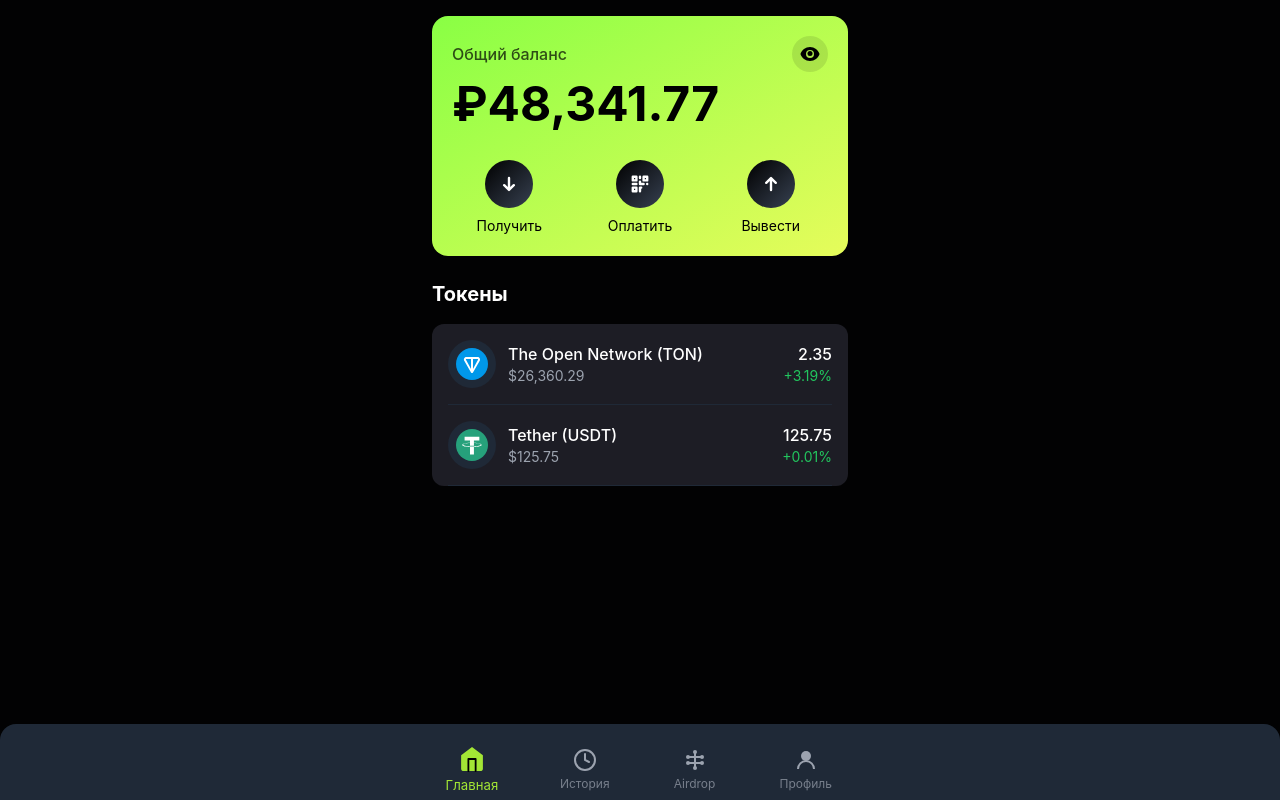
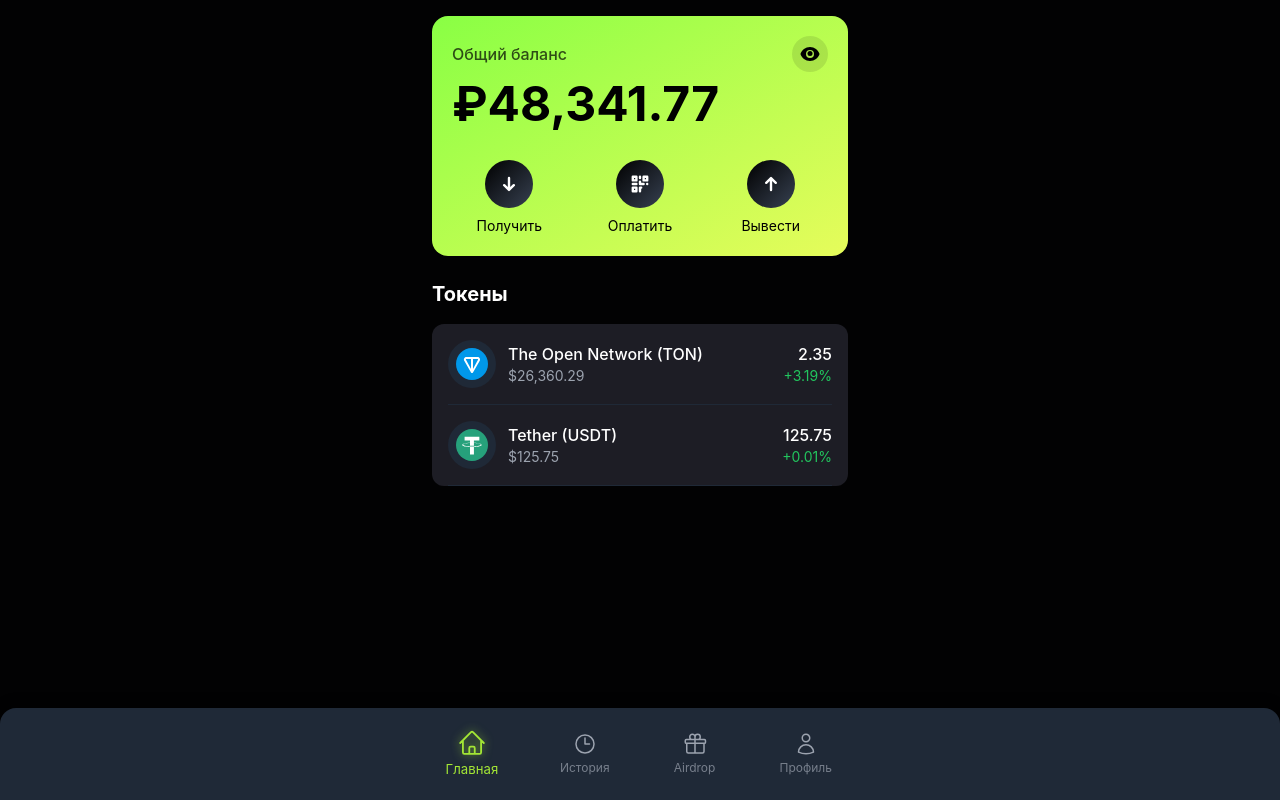
Before and after one commit to thafizov/cryptosbp_webapp, a React (Create React App) app: page / in a window 1280 px wide. Built offline with nearby package versions, Linux system fonts and the light colour scheme.

Commit message:
Update Footer component

```diff
--- a/src/components/Footer.jsx
+++ b/src/components/Footer.jsx
@@ -1,59 +1,79 @@
-import React from 'react';
+import React, { useEffect, useState } from 'react';
+import { useTelegram } from '../contexts/TelegramContext';
+import {
+  HomeIcon,
+  ClockIcon,
+  GiftIcon,
+  UserIcon
+} from '@heroicons/react/24/outline';
 
 const Footer = ({ activeTab, onTabChange }) => {
+  const { webApp } = useTelegram();
+  const [safeAreaBottom, setSafeAreaBottom] = useState(0);
+
+  // Обнаружение Safe Area на iOS устройствах
+  useEffect(() => {
+    const detectSafeArea = () => {
+      // Проверка на iOS устройства с Home Indicator
+      const iOS = /iPad|iPhone|iPod/.test(navigator.userAgent) && !window.MSStream;
+      const isIPhone = /iPhone/.test(navigator.userAgent) && !window.MSStream;
+      const hasHomeIndicator = isIPhone && (window.screen.height >= 812 || window.screen.width >= 812);
+
+      if (iOS && hasHomeIndicator) {
+        // Используем CSS переменные или стандартные значения для iPhone с Home Indicator
+        setSafeAreaBottom(34);
+      } else if (webApp?.viewportStableHeight) {
+        // Используем данные от Telegram Web App API для определения безопасной зоны
+        const viewportHeight = webApp.viewportHeight;
+        const stableViewportHeight = webApp.viewportStableHeight;
+        const bottomInset = viewportHeight - stableViewportHeight;
+
+        if (bottomInset > 0) {
+          setSafeAreaBottom(bottomInset);
+        }
+      }
+    };
+
+    detectSafeArea();
+    window.addEventListener('resize', detectSafeArea);
+
+    return () => {
+      window.removeEventListener('resize', detectSafeArea);
+    };
+  }, [webApp]);
+
   const tabs = [
     {
       id: 'home',
       label: 'Главная',
-      icon: (
-        <svg width="24" height="24" viewBox="0 0 24 24" fill="none" xmlns="http://www.w3.org/2000/svg">
-          <path d="M12 2L3 9V20C3 20.5304 3.21071 21.0391 3.58579 21.4142C3.96086 21.7893 4.46957 22 5 22H19C19.5304 22 20.0391 21.7893 20.4142 21.4142C20.7893 21.0391 21 20.5304 21 20V9L12 2Z" fill="currentColor"/>
-          <path d="M9 22V12H15V22" stroke="black" strokeWidth="1.5" strokeLinecap="round" strokeLinejoin="round"/>
-        </svg>
-      )
+      icon: <HomeIcon className="w-6 h-6" />
     },
     {
       id: 'history',
       label: 'История',
-      icon: (
-        <svg width="24" height="24" viewBox="0 0 24 24" fill="none" xmlns="http://www.w3.org/2000/svg">
-          <circle cx="12" cy="12" r="10" stroke="currentColor" strokeWidth="2"/>
-          <path d="M12 6V12L16 14" stroke="currentColor" strokeWidth="2" strokeLinecap="round"/>
-        </svg>
-      )
+      icon: <ClockIcon className="w-6 h-6" />
     },
     {
       id: 'airdrop',
       label: 'Airdrop',
-      icon: (
-        <svg width="24" height="24" viewBox="0 0 24 24" fill="none" xmlns="http://www.w3.org/2000/svg">
-          <path d="M12 4L12 20" stroke="currentColor" strokeWidth="2" strokeLinecap="round"/>
-          <path d="M19 9L5 9" stroke="currentColor" strokeWidth="2" strokeLinecap="round"/>
-          <path d="M5 15L19 15" stroke="currentColor" strokeWidth="2" strokeLinecap="round"/>
-          <circle cx="12" cy="4" r="2" fill="currentColor"/>
-          <circle cx="12" cy="20" r="2" fill="currentColor"/>
-          <circle cx="5" cy="9" r="2" fill="currentColor"/>
-          <circle cx="19" cy="9" r="2" fill="currentColor"/>
-          <circle cx="5" cy="15" r="2" fill="currentColor"/>
-          <circle cx="19" cy="15" r="2" fill="currentColor"/>
-        </svg>
-      )
+      icon: <GiftIcon className="w-6 h-6" />
     },
     {
       id: 'profile',
       label: 'Профиль',
-      icon: (
-        <svg width="24" height="24" viewBox="0 0 24 24" fill="none" xmlns="http://www.w3.org/2000/svg">
-          <circle cx="12" cy="8" r="5" fill="currentColor"/>
-          <path d="M20 21C20 16.5817 16.4183 13 12 13C7.58172 13 4 16.5817 4 21" stroke="currentColor" strokeWidth="2"/>
-        </svg>
-      )
+      icon: <UserIcon className="w-6 h-6" />
     }
   ];
 
   return (
     <div className="fixed bottom-0 left-0 right-0 z-30">
-      <div className="bg-gray-800 rounded-t-2xl pt-4 pb-safe">
+      <div
+        className="bg-gray-800 rounded-t-2xl pt-4"
+        style={{
+          paddingBottom: Math.max(16, safeAreaBottom) + 'px',
+          boxShadow: '0 -4px 12px rgba(0, 0, 0, 0.25)'
+        }}
+      >
         <div className="container max-w-md mx-auto">
           <div className="flex justify-around">
             {tabs.map(tab => (
@@ -65,10 +85,18 @@
                     : 'text-gray-400 hover:text-gray-200'
                 }`}
                 onClick={() => onTabChange(tab.id)}
+                aria-label={tab.label}
               >
-                <div className={`w-6 h-6 transition-all duration-300 ${
-                  activeTab === tab.id ? 'scale-110' : ''
-                }`}>
+                <div
+                  className={`transition-all duration-300 ${
+                    activeTab === tab.id ? 'scale-110 filter drop-shadow-glow' : ''
+                  }`}
+                  style={
+                    activeTab === tab.id
+                      ? { filter: 'drop-shadow(0 0 4px rgb(163 230 53 / 0.7))' }
+                      : {}
+                  }
+                >
                   {tab.icon}
                 </div>
                 <span className={`text-xs mt-1 transition-opacity duration-300 ${
```
